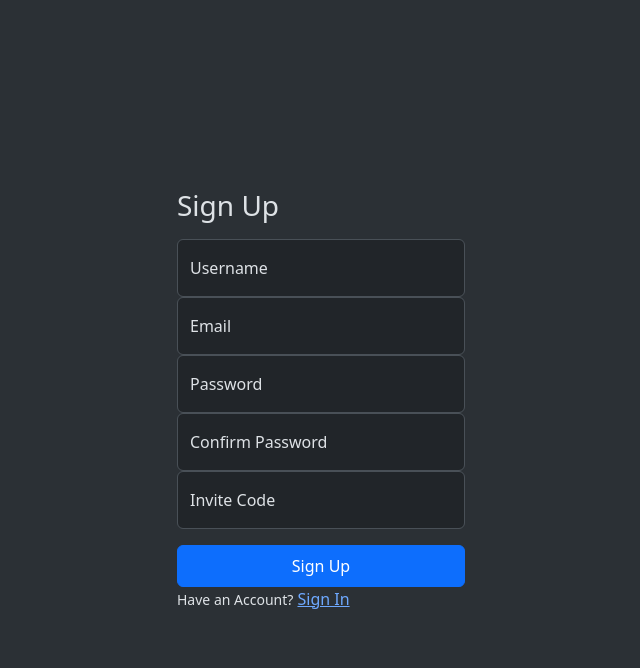
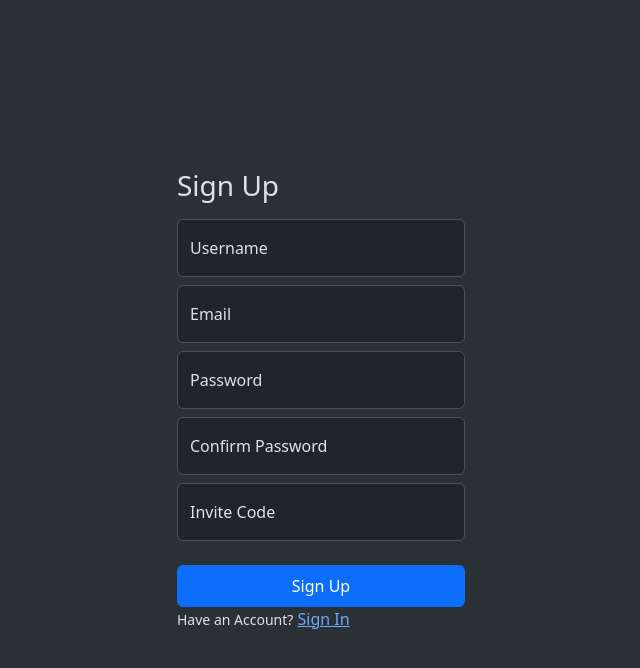
Before and after one commit to Yakubovich17/todo-list, a Flask app: page /signup in a window 1280 px wide. Shown: the top 668 px of the page, without its empty margins (319-959 px from the left). Run offline with Flask 3, Linux system fonts and the light colour scheme; parts of the project's set-up code (start-up, migrations or seed data) failed here and were passed over.

Commit message:
Added margin between login/register fields

```diff
--- a/todolist/templates/pages/signin.html
+++ b/todolist/templates/pages/signin.html
@@ -14,11 +14,11 @@
             <span class="text-danger">{{ msg }}</span>
         {% endif %}
 
-        <div class="form-floating">
+        <div class="form-floating mb-2">
             {{ form.username(id="usernameInput", class="form-control", placeholder="Username") }}
             <label for="usernameInput">Username</label>
         </div>
-        <div class="form-floating">
+        <div class="form-floating mb-2">
             {{ form.password(id="passwordInput", class="form-control", placeholder="Password") }}
             <label for="passwordInput">Password</label>
         </div>
@@ -28,7 +28,6 @@
             <a href="{{ url_for('auth.signup') }}">Sign Up</a>
         </div>
     </form>
-
 </main>
 
 {% endblock content %}
--- a/todolist/templates/pages/signup.html
+++ b/todolist/templates/pages/signup.html
@@ -12,27 +12,27 @@
         <span class="text-danger">{{ msg }}</span>
         {% endif %}
 
-        <div class="form-floating">
+        <div class="form-floating mb-2">
             {{ form.username(id="usernameInput", class="form-control",
             placeholder="Username") }}
             <label for="usernameInput">Username</label>
         </div>
-        <div class="form-floating">
+        <div class="form-floating mb-2">
             {{ form.email(id="emailInput", class="form-control",
             placeholder="Email") }}
             <label for="emailInput">Email</label>
         </div>
-        <div class="form-floating">
+        <div class="form-floating mb-2">
             {{ form.password(id="passwordInput", class="form-control",
             placeholder="Password") }}
             <label for="passwordInput">Password</label>
         </div>
-        <div class="form-floating">
+        <div class="form-floating mb-2">
             {{ form.confirm_password(id="confirmPasswordInput",
             class="form-control", placeholder="Confirm Password") }}
             <label for="confirmPasswordInput">Confirm Password</label>
         </div>
-        <div class="form-floating">
+        <div class="form-floating mb-2">
             {{ form.invite_code(id="inviteCodeInput", class="form-control",
             placeholder="Invite Code") }}
             <label for="inviteCodeInput">Invite Code</label>
```
